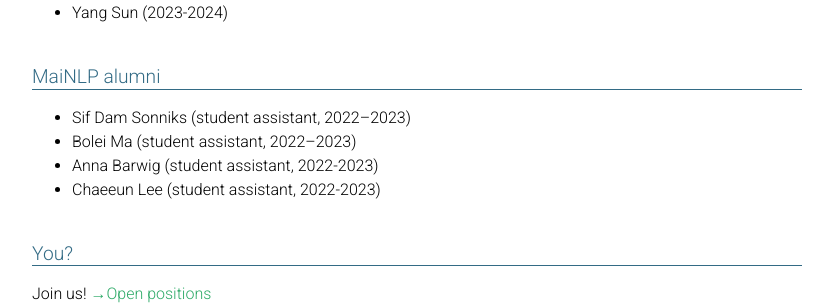
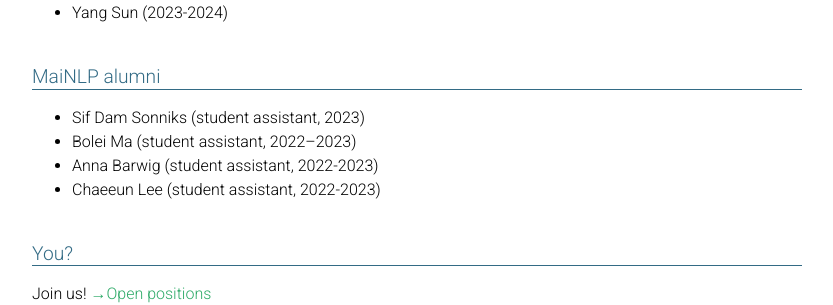
Before and after one commit to mainlp/mainlp.github.io, a Jekyll site: the page built from _pages/about.md, in a window 1280 px wide and 900 px high, scrolled down 3694 px. Shown: the part 152-457 px from the top of the window, without its empty margins (223-1056 px from the left). Built offline with Jekyll 4.4.1, drawn with Linux system fonts in a browser that asks for light colours; full-size pictures stand in for the smaller copies a plugin makes; comment, search, counter and statistics services are not loaded; a style sheet for code colours, icons or effects is not loaded.

Commit message:
Update about.md, update date

```diff
--- a/_pages/about.md
+++ b/_pages/about.md
@@ -223,7 +223,7 @@ In broad terms, our aim is to make NLP models more robust, so that they can deal
 
  <h2 class="category">MaiNLP alumni</h2>
   <ul>
-    <li>Sif Dam Sonniks (student assistant, 2022–2023)</li>
+    <li>Sif Dam Sonniks (student assistant, 2023)</li>
     <li>Bolei Ma (student assistant, 2022–2023)</li>
     <li>Anna Barwig (student assistant, 2022-2023)</li>
     <li>Chaeeun Lee (student assistant, 2022-2023)</li>
```
